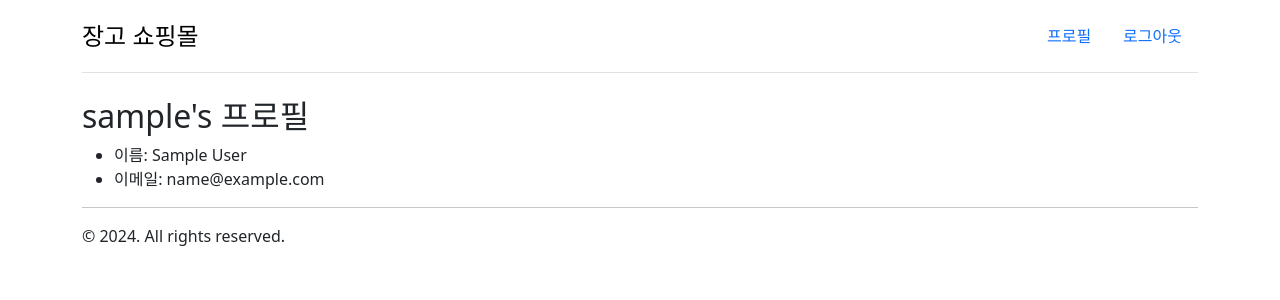
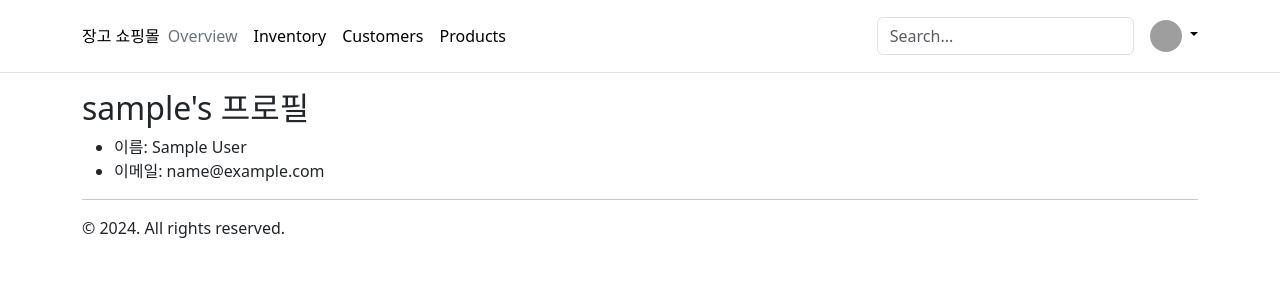
Before and after one commit to updaun/DjangoPayment, a Django app: page /accounts/profile/ in a window 1280 px wide. Shown: the top 300 px of the page. Run offline with Django 5.2, Linux system fonts and the light colour scheme; the visitor is signed in with stand-in values (Sample User, id 1); some libraries are stand-ins or nearby versions; grey boxes are pictures that could not be loaded.

Commit message:
chore: search bar

```diff
--- a/templates/base.html
+++ b/templates/base.html
@@ -13,29 +13,49 @@
 </head>
 <body>
 
+  <header class="p-3 mb-3 border-bottom">
     <div class="container">
-        <header class="d-flex flex-wrap justify-content-center py-3 mb-4 border-bottom">
-          <a href="/" class="d-flex align-items-center mb-3 mb-md-0 me-md-auto link-body-emphasis text-decoration-none">
-            <span class="fs-4">장고 쇼핑몰</span>
-          </a>
+      <div class="d-flex flex-wrap align-items-center justify-content-center justify-content-lg-start">
+        <a href="/" class="d-flex align-items-center mb-2 mb-lg-0 link-body-emphasis text-decoration-none">
+          장고 쇼핑몰
+        </a>
 
-          <ul class="nav nav-pills">
-            {% if user.is_authenticated %}
-            <li class="nav-item"><a href="{% url 'profile'%}" class="nav-link">프로필</a></li>
-            <li class="nav-item">
-                <form action="/accounts/logout/" method="post" class="d-inline">
-                    {% csrf_token %}
-                    <button type="submit" class="nav-link btn">로그아웃</button>
-                </form>
-            </li>
-            {% else %}
-              <li class="nav-item"><a href="{% url 'signup'%}" class="nav-link">회원가입</a></li>
-              <li class="nav-item"><a href="{% url 'login'%}" class="nav-link">로그인</a></li>
-            {% endif %}
+        <ul class="nav col-12 col-lg-auto me-lg-auto mb-2 justify-content-center mb-md-0">
+          <li><a href="#" class="nav-link px-2 link-secondary">Overview</a></li>
+          <li><a href="#" class="nav-link px-2 link-body-emphasis">Inventory</a></li>
+          <li><a href="#" class="nav-link px-2 link-body-emphasis">Customers</a></li>
+          <li><a href="#" class="nav-link px-2 link-body-emphasis">Products</a></li>
         </ul>
 
-        </header>
+        <form class="col-12 col-lg-auto mb-3 mb-lg-0 me-lg-3" role="search">
+          <input type="search" class="form-control" placeholder="Search..." aria-label="Search">
+        </form>
+
+        {% if not user.is_authenticated %}
+        <ul class="nav">
+          <li class="nav-item"><a href="{% url 'login'%}" class="nav-link link-body-emphasis px-2">로그인</a></li>
+          <li class="nav-item"><a href="{% url 'signup'%}" class="nav-link link-body-emphasis px-2">회원가입</a></li>
+        </ul>
+        {% else %}
+        <div class="dropdown text-end">
+          <a href="#" class="d-block link-body-emphasis text-decoration-none dropdown-toggle" data-bs-toggle="dropdown" aria-expanded="false">
+            <img src="https://github.com/mdo.png" alt="mdo" width="32" height="32" class="rounded-circle">
+          </a>
+          <ul class="dropdown-menu text-small">
+            <li><a class="dropdown-item" href="{% url 'profile' %}">프로필</a></li>
+            <li><hr class="dropdown-divider"></li>
+            <li><a class="dropdown-item" href="{% url 'logout' %}"><form action="/accounts/logout/" method="post" class="d-inline">
+              {% csrf_token %}
+              <button type="submit" class="nav-link btn">로그아웃</button>
+          </form></a></li>
+          </ul>
+        </div>
+        {% endif %}
+
+
       </div>
+    </div>
+  </header>
 
     <div class="container">
 
```
